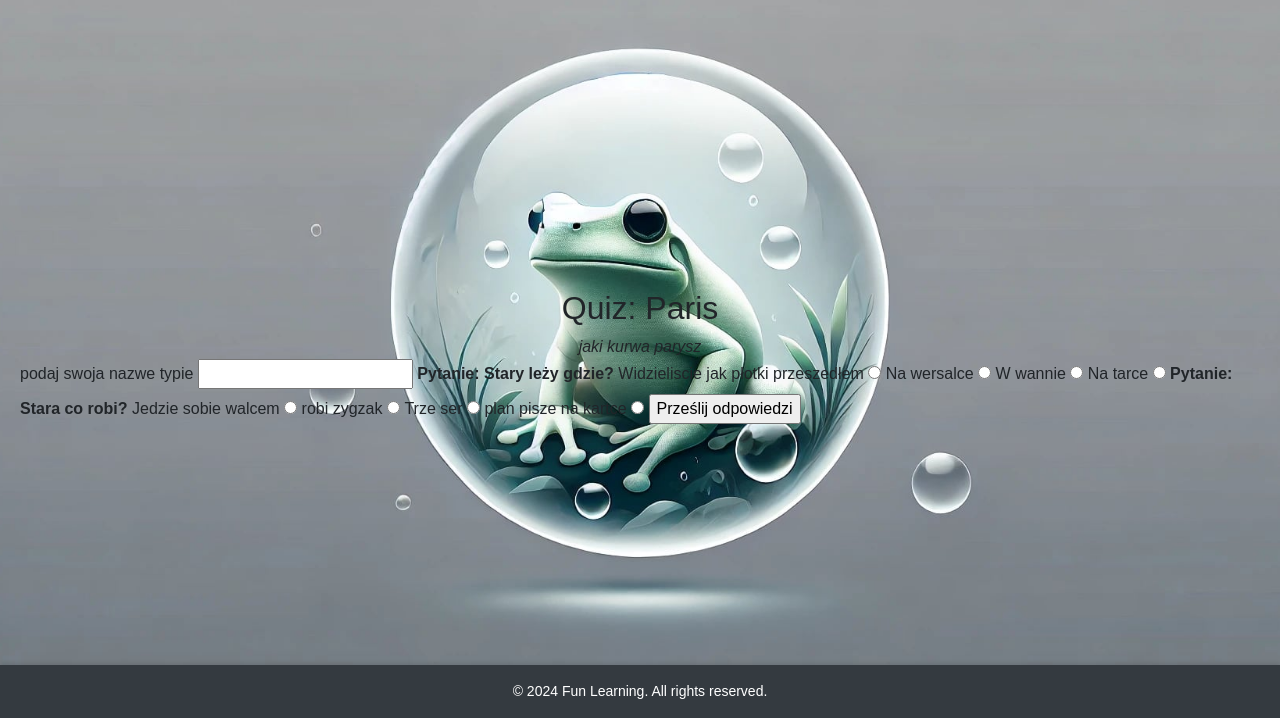
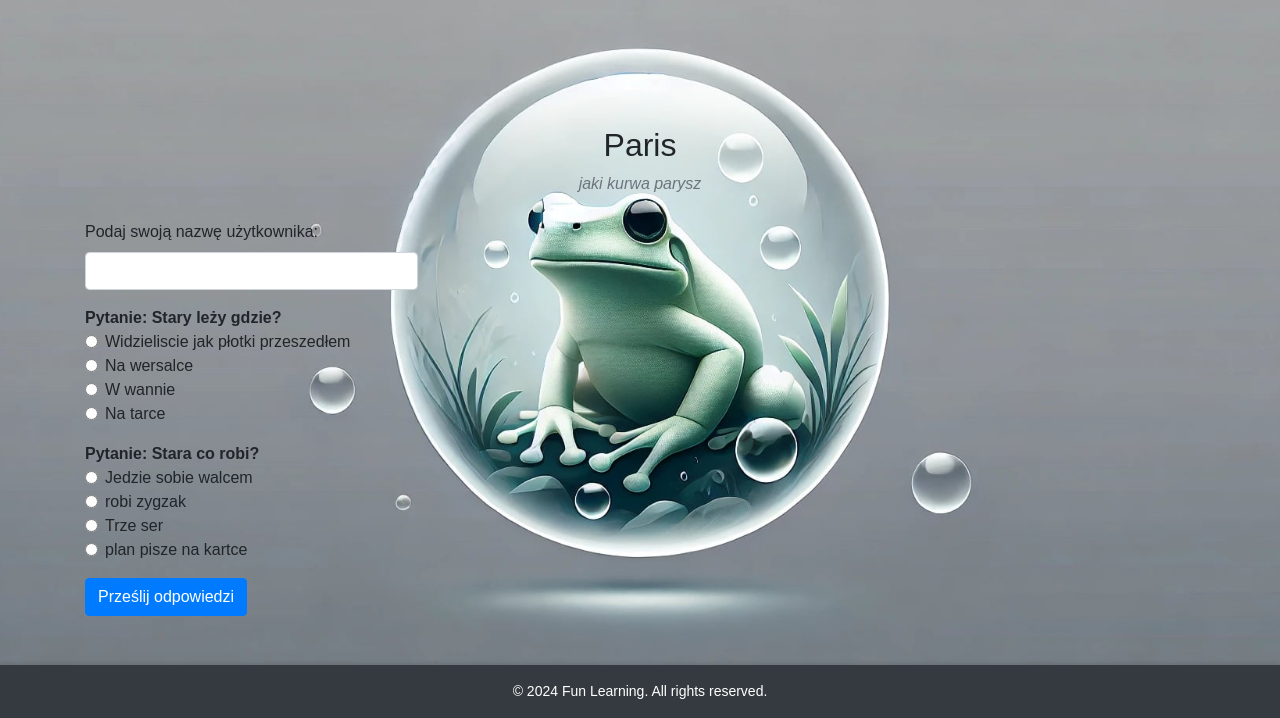
Before and after one commit to Kszyszka/zabka-learning, a Django app: page /attend/guest/10/ in a window 1280 px wide. Shown: the part 82-800 px from the top of the page. Run offline with Django 5.2, Linux system fonts and the light colour scheme; data comes from the database, SQL or seed files in the repository; both versions use the stored data as it was after the commit; some libraries are stand-ins or nearby versions.

Commit message:
CSS dla guestQuiz

```diff
--- a/project/templates/test/attendquizguest.html
+++ b/project/templates/test/attendquizguest.html
@@ -3,33 +3,51 @@
 {% block title %}Questions for {{ quiz.title }}{% endblock %}
 
 {% block content %}
-  <h2>Quiz: {{ quiz.title }}</h2>
-  <i>{{ quiz.description }}</i>
-  <form action="{% url 'results' %}" method="post">
+<div class="container mt-4">
+    <h2 class="text-center">{{ quiz.title }}</h2>
+    <p class="text-muted text-center"><i>{{ quiz.description }}</i></p>
+    <form action="{% url 'results' %}" method="post" class="mt-4">
         {% if not user.is_authenticated %}
-
-    <label for="username">podaj swoja nazwe typie</label>
-    <input type="text" id="username" name="username">
-
+        <div class="form-group">
+            <label for="username">Podaj swoją nazwę użytkownika:</label>
+            <input type="text" id="username" name="username" class="form-control" style="width: 30%;">
+        </div>
         {% endif %}
 
         {% csrf_token %}
         <input type="hidden" name="quizid" value="{{ quiz.id }}">
+
         {% for question in quiz.questions.all %}
+        <div class="mb-3">
             <strong>Pytanie: {{ question.question_text }}</strong>
-        <label for="answer1">{{ question.answer1 }}</label>
-        <input type="radio" id="answer1-{{ question.id }}" name="question{{ question.id }}" value="1">  <!-- NIE MODYFIKOWAĆ NAME BO ZEPSUJE SIE DODAWANIE TESTÓW DO DB.-->
-        <label for="answer2">{{ question.answer2 }}</label>
-        <input type="radio" id="answer2-{{ question.id }}" name="question{{ question.id }}" value="2">  <!--           NIE PYTAJCIE DLACZEGO. - Elian                   -->
-        <label for="answer3">{{ question.answer3 }}</label>
-        <input type="radio" id="answer3-{{ question.id }}" name="question{{ question.id }}" value="3">
-        <label for="answer4">{{ question.answer4 }}</label>
-        <input type="radio" id="answer4-{{ question.id }}" name="question{{ question.id }}" value="4">
+            <div class="form-check">
+                <input class="form-check-input" type="radio" id="answer1-{{ question.id }}" name="question{{ question.id }}" value="1">  <!-- NIE MODYFIKOWAĆ NAME BO ZEPSUJE SIE DODAWANIE TESTÓW DO DB.-->
+                <label class="form-check-label" for="answer1-{{ question.id }}">{{ question.answer1 }}</label>
+            </div>
+            <div class="form-check">
+                <input class="form-check-input" type="radio" id="answer2-{{ question.id }}" name="question{{ question.id }}" value="2">  <!--           NIE PYTAJCIE DLACZEGO. - Elian                   -->
+                <label class="form-check-label" for="answer2-{{ question.id }}">{{ question.answer2 }}</label>
+            </div>
+            <div class="form-check">
+                <input class="form-check-input" type="radio" id="answer3-{{ question.id }}" name="question{{ question.id }}" value="3">  <!-- ZARYZYKUJE I ZAPYTAM ~ KECZUK-->
+                <label class="form-check-label" for="answer3-{{ question.id }}">{{ question.answer3 }}</label>
+            </div>
+            <div class="form-check">
+                <input class="form-check-input" type="radio" id="answer4-{{ question.id }}" name="question{{ question.id }}" value="4">
+                <label class="form-check-label" for="answer4-{{ question.id }}">{{ question.answer4 }}</label>
+            </div>
+        </div>
         {% endfor %}
-    <input type="submit" value="Prześlij odpowiedzi">
+
+        <button type="submit" class="btn btn-primary">Prześlij odpowiedzi</button>
     </form>
 
+    {% if messages %}
+    <ul class="mt-4">
         {% for message in messages %}
-      <li{% if message.tags %} class="{{ message.tags }}"{% endif %}>{{ message }}</li>
+        <li{% if message.tags %} class="alert alert-{{ message.tags }}"{% endif %}>{{ message }}</li>
         {% endfor %}
+    </ul>
+    {% endif %}
+</div>
 {% endblock %}
```
Also changed, not shown: project/static/css/login.css (+12 -0 lines), project/templates/quiz/quizstats.html (+18 -16 lines), project/db.sqlite3. Lines whose indentation alone changed are shown as unchanged.
